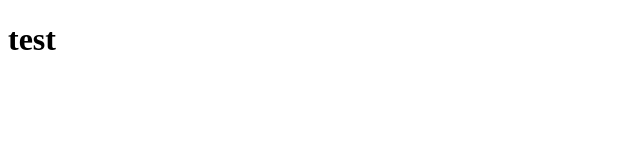
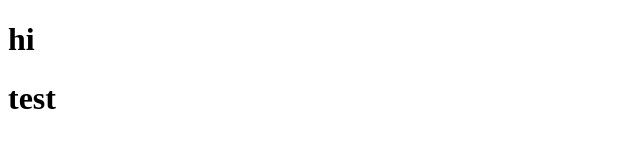
Before and after one commit to JasonIpUUUUUUU/JasonIpUUUUUUU.github.io, a plain HTML site: page index.html in a window 1280 px wide. Shown: the whole page, without its empty margins (0-640 px from the left). Drawn offline with Linux system fonts and the light colour scheme.

Commit message:
Update index.html

```diff
--- a/index.html
+++ b/index.html
@@ -1,4 +1,8 @@
 <!DOCTYPE html>
+
+<header>
+  <h1>hi</h1>
+</header>
 
 <body>
   <h1>test</h1>
```
